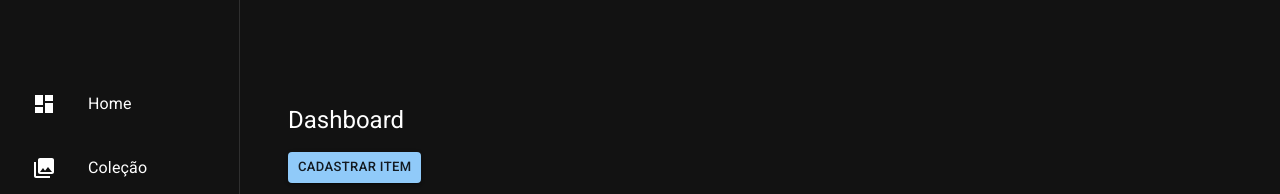
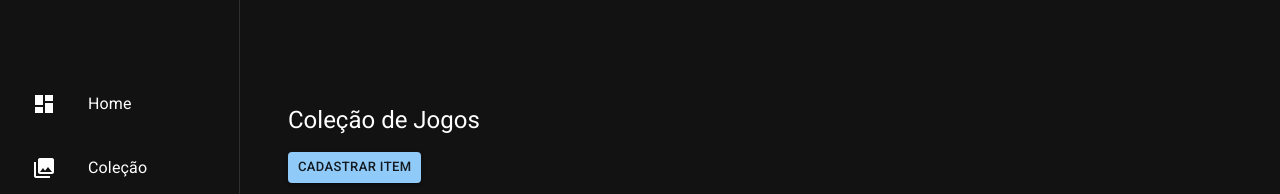
Before and after one commit to m4rcosazevedo/my-collections, a React (Vite) app: page /collection in a window 1280 px wide. Shown: the top 194 px of the page. Built offline with nearby package versions, Linux system fonts and the light colour scheme; no server answers; the database is empty.

Commit message:
docs: add image to readme

```diff
--- a/src/pages/collection.tsx
+++ b/src/pages/collection.tsx
@@ -13,7 +13,7 @@ const Collection = () => {
 
   return (
     <Box>
-      <Title>Dashboard</Title>
+      <Title>Coleção de Jogos</Title>
 
       <Box gap={4} flexDirection="column" flexGrow={1} display="flex">
         <Link href="/collection/item/create" underline="hover">
```
Also changed, not shown: 2 other files (tests, documents, lock files or other folders).
